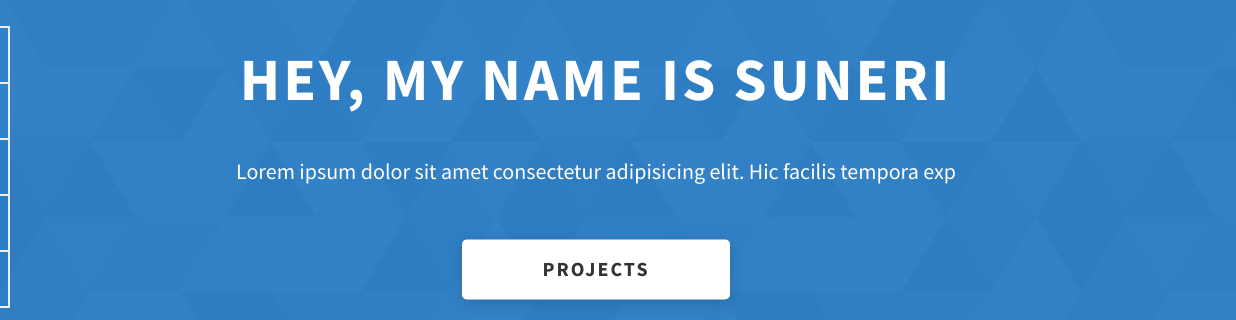
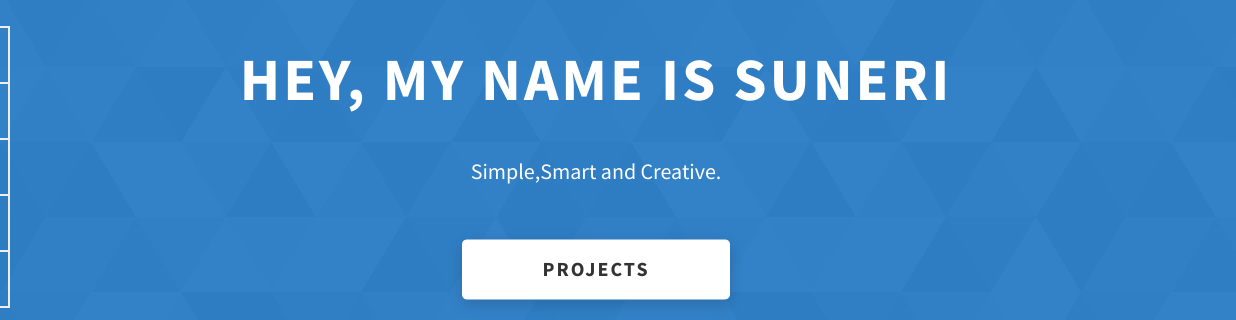
Before and after one commit to Suneri-2/Personal-portfolio, a website: page index.html in a window 1280 px wide. Shown: the part 233-553 px from the top of the page, 44-1280 px from the left. Drawn offline with Linux system fonts and the light colour scheme.

Commit message:
Update index.html

```diff
--- a/index.html
+++ b/index.html
@@ -87,8 +87,7 @@
         <h1 class="heading-primary">Hey, My name is SUNERI </h1>
         <div class="home-hero__info">
           <p class="text-primary">
-            Lorem ipsum dolor sit amet consectetur adipisicing elit. Hic facilis
-            tempora exp
+            Simple,Smart and Creative.
           </p>
         </div>
         <div class="home-hero__cta">
```
